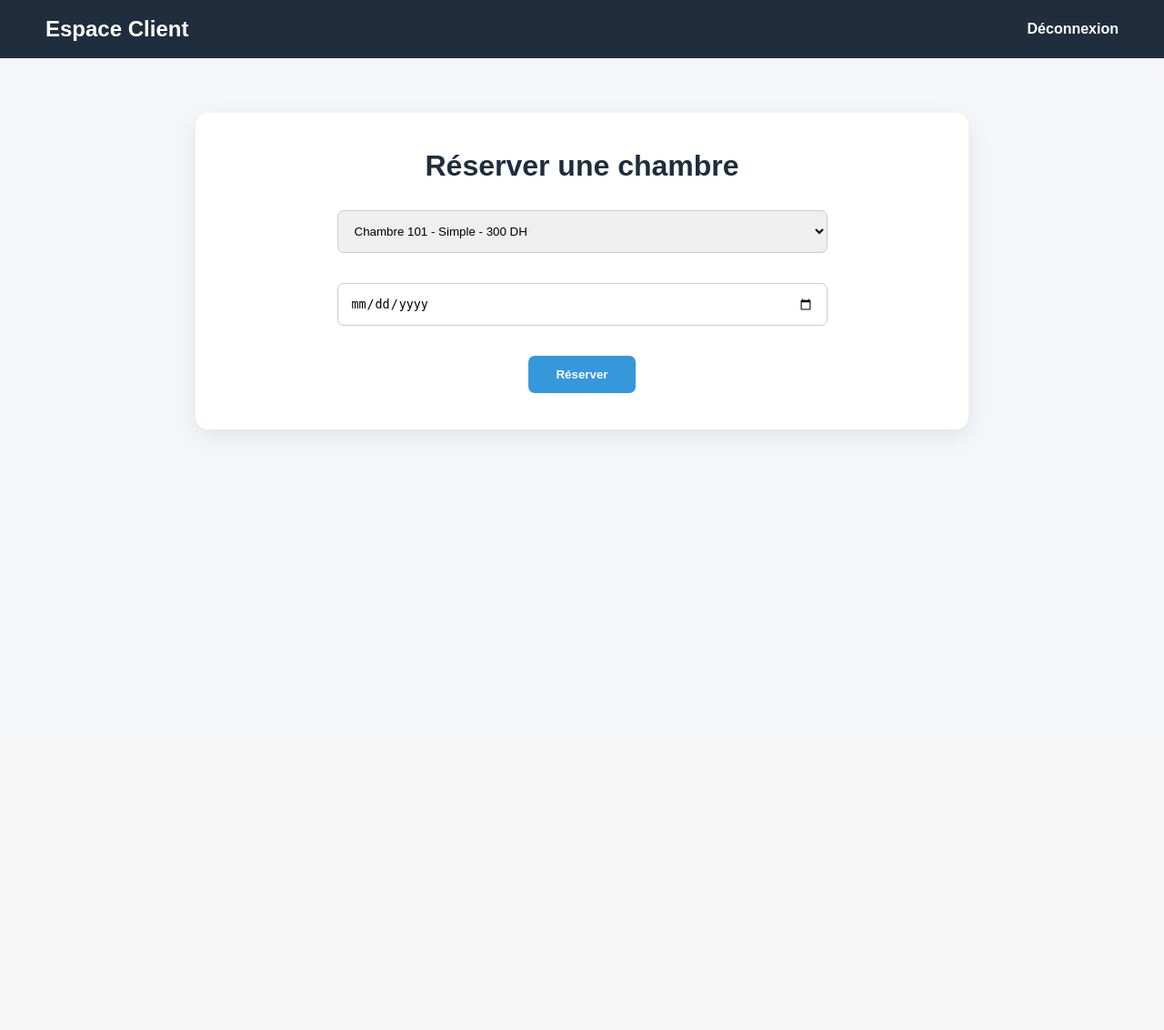
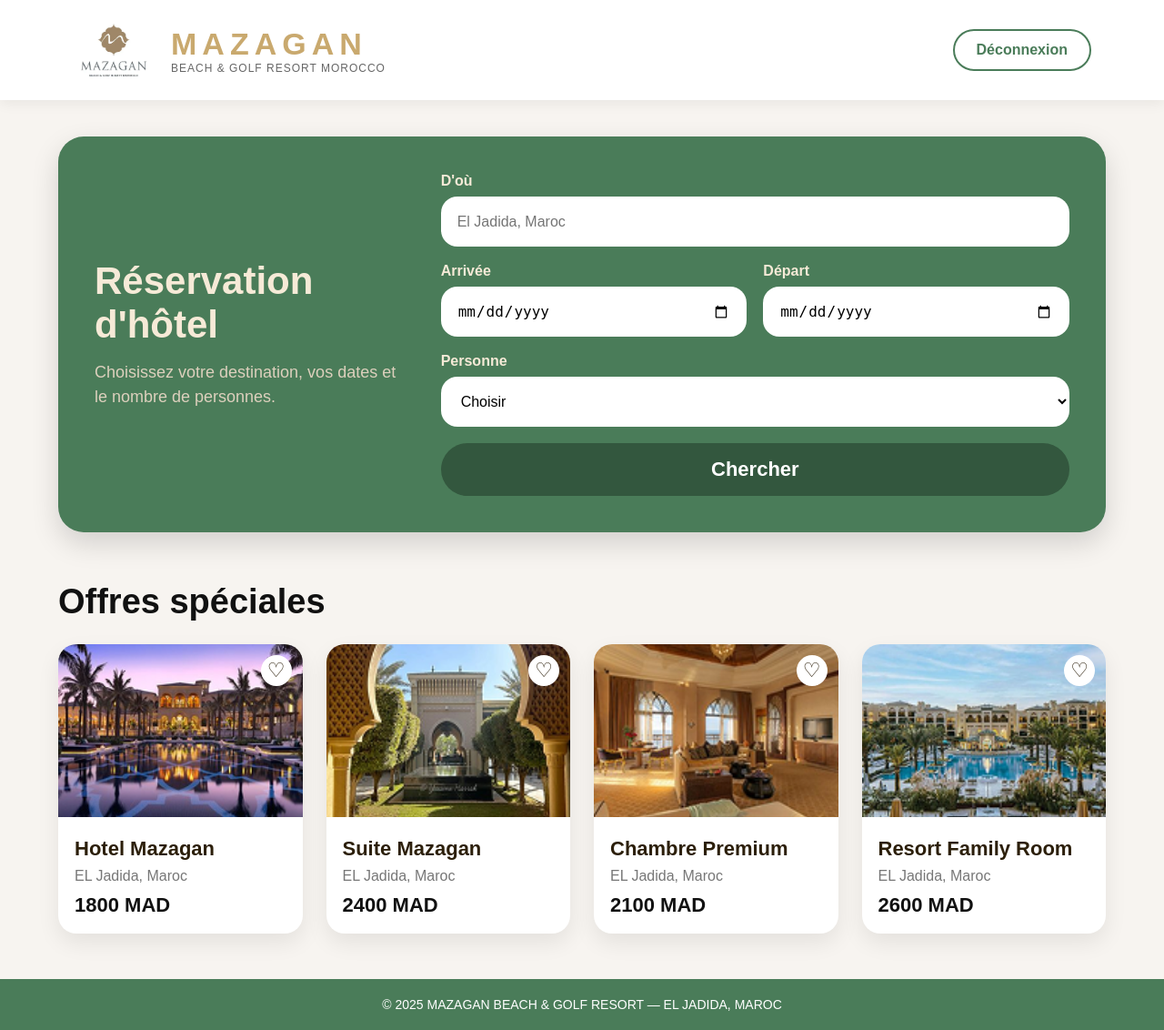
Before and after one commit to rayanedami/Gest_Res_Hotel, a Flask app: page /reservation in a window 1280 px wide. Shown: the whole page at 91% size. Before the commit the page ends 480 px from the top, so only its background shows below. Run offline with Flask 3, Linux system fonts and the light colour scheme; the visitor is signed in with stand-in values (Sample User, id 1).

Commit message:
Final update hotel reservation project

```diff
--- a/app.py
+++ b/app.py
@@ -3,34 +3,31 @@ from flask import Flask, render_template, request, redirect, url_for, session
 app = Flask(__name__)
 app.secret_key = "hotel_secret_key"
 
-# Compte admin
 ADMIN_USERNAME = "admin"
 ADMIN_PASSWORD = "1234"
 
-# Données
 clients = []
 reservations = []
 
-chambres = [
-    {"numero": 101, "type": "Simple", "prix": 300},
-    {"numero": 102, "type": "Double", "prix": 500},
-    {"numero": 103, "type": "Suite", "prix": 900},
-    {"numero": 104, "type": "Familiale", "prix": 700}
+offres = [
+    {"nom": "Hotel Mazagan", "prix": "1800 MAD", "image": "offer1.png"},
+    {"nom": "Suite Mazagan", "prix": "2400 MAD", "image": "offer2.png"},
+    {"nom": "Chambre Premium", "prix": "2100 MAD", "image": "offer3.png"},
+    {"nom": "Resort Family Room", "prix": "2600 MAD", "image": "offer4.png"}
 ]
+
 
 @app.route("/", methods=["GET", "POST"])
 def home():
     if request.method == "POST":
-        identifiant = request.form["identifiant"]
-        password = request.form["password"]
+        identifiant = request.form.get("identifiant")
+        password = request.form.get("password")
 
-        # Login admin
         if identifiant == ADMIN_USERNAME and password == ADMIN_PASSWORD:
             session.clear()
             session["admin"] = True
             return redirect(url_for("admin"))
 
-        # Login client avec email
         for client in clients:
             if client["email"] == identifiant and client["password"] == password:
                 session.clear()
@@ -38,7 +35,7 @@ def home():
                 session["client_nom"] = client["nom"]
                 return redirect(url_for("reservation"))
 
-        return render_template("index.html", message="Identifiant ou mot de passe incorrect")
+        return render_template("index.html", message="Email ou mot de passe incorrect")
 
     return render_template("index.html")
 
@@ -46,9 +43,9 @@ def home():
 @app.route("/sign_in", methods=["GET", "POST"])
 def sign_in():
     if request.method == "POST":
-        nom = request.form["nom"]
-        email = request.form["email"]
-        password = request.form["password"]
+        nom = request.form.get("nom")
+        email = request.form.get("email")
+        password = request.form.get("password")
 
         if not nom or not email or not password:
             return render_template("sign_in.html", message="Tous les champs sont obligatoires")
@@ -74,38 +71,35 @@ def reservation():
         return redirect(url_for("home"))
 
     if request.method == "POST":
-        nom = session["client_nom"]
-        chambre = request.form["chambre"]
-        date = request.form["date"]
+        destination = request.form.get("destination")
+        arrivee = request.form.get("arrivee")
+        depart = request.form.get("depart")
+        personne = request.form.get("personne")
 
-        if not date:
+        if not destination or not arrivee or not depart or not personne:
             return render_template(
                 "reservation.html",
-                chambres=chambres,
-                message="La date est obligatoire"
+                offres=offres,
+                message="Tous les champs sont obligatoires"
             )
 
-        for r in reservations:
-            if r["chambre"] == chambre and r["date"] == date:
-                return render_template(
-                    "reservation.html",
-                    chambres=chambres,
-                    message="Cette chambre est déjà réservée pour cette date"
-                )
+        reservation_data = {
+            "nom": session["client_nom"],
+            "destination": destination,
+            "arrivee": arrivee,
+            "depart": depart,
+            "personne": personne
+        }
 
-        reservations.append({
-            "nom": nom,
-            "chambre": chambre,
-            "date": date
-        })
+        reservations.append(reservation_data)
 
         return render_template(
             "reservation.html",
-            chambres=chambres,
-            message="Réservation enregistrée avec succès"
+            offres=offres,
+            confirmation=reservation_data
         )
 
-    return render_template("reservation.html", chambres=chambres)
+    return render_template("reservation.html", offres=offres)
 
 
 @app.route("/admin")
--- /dev/null
+++ b/static/reservation.css
@@ -0,0 +1,267 @@
+* {
+    margin: 0;
+    padding: 0;
+    box-sizing: border-box;
+}
+
+body {
+    font-family: Arial, sans-serif;
+    background: #f7f4f0;
+    color: #2c1f0a;
+}
+
+/* NAVBAR CLIENT */
+.client-navbar {
+    width: 100%;
+    height: 110px;
+    background: white;
+    padding: 20px 80px;
+    display: flex;
+    justify-content: space-between;
+    align-items: center;
+    box-shadow: 0 4px 14px rgba(0,0,0,0.06);
+}
+
+.logo-box {
+    display: flex;
+    align-items: center;
+    gap: 18px;
+}
+
+.logo-box img {
+    width: 90px;
+}
+
+.logo-box h1 {
+    color: #c9a96e;
+    letter-spacing: 6px;
+    font-size: 34px;
+}
+
+.logo-box p {
+    font-size: 12px;
+    color: #666;
+    letter-spacing: 1px;
+}
+
+.logout-btn {
+    text-decoration: none;
+    color: #4a7c59;
+    border: 2px solid #4a7c59;
+    padding: 12px 24px;
+    border-radius: 25px;
+    font-weight: bold;
+}
+
+.logout-btn:hover {
+    background: #4a7c59;
+    color: white;
+}
+
+/* PAGE */
+.page-container {
+    width: 90%;
+    max-width: 1250px;
+    margin: 40px auto;
+}
+
+/* BOOKING SECTION */
+.booking-section {
+    background: #4a7c59;
+    border-radius: 28px;
+    padding: 40px;
+    display: grid;
+    grid-template-columns: 1fr 2fr;
+    gap: 35px;
+    align-items: center;
+    box-shadow: 0 12px 30px rgba(0,0,0,0.15);
+}
+
+.booking-left h2 {
+    color: #f6ead7;
+    font-size: 42px;
+    margin-bottom: 15px;
+}
+
+.booking-left p {
+    color: #ddd0bd;
+    font-size: 18px;
+    line-height: 1.5;
+}
+
+.booking-form {
+    display: grid;
+    grid-template-columns: 1fr 1fr;
+    gap: 18px;
+}
+
+.input-group {
+    display: flex;
+    flex-direction: column;
+}
+
+.input-group.full {
+    grid-column: span 2;
+}
+
+.input-group label {
+    color: #f6ead7;
+    margin-bottom: 8px;
+    font-weight: bold;
+}
+
+.input-group input,
+.input-group select {
+    height: 55px;
+    border: none;
+    border-radius: 18px;
+    padding: 0 18px;
+    font-size: 16px;
+    outline: none;
+    background: white;
+}
+
+.booking-form button {
+    grid-column: span 2;
+    height: 58px;
+    border: none;
+    border-radius: 30px;
+    background: #33573e;
+    color: white;
+    font-size: 22px;
+    font-weight: bold;
+    cursor: pointer;
+}
+
+.booking-form button:hover {
+    background: #3d6849;
+}
+
+/* MESSAGE */
+.message {
+    margin-top: 25px;
+    padding: 15px;
+    border-radius: 12px;
+    background: #eafaf1;
+    color: #1e8449;
+    font-weight: bold;
+}
+
+/* OFFERS */
+.offers-section {
+    margin-top: 55px;
+}
+
+.offers-section h2 {
+    font-size: 38px;
+    margin-bottom: 25px;
+    color: #111;
+}
+
+.offers-grid {
+    display: grid;
+    grid-template-columns: repeat(4, 1fr);
+    gap: 26px;
+}
+
+.offer-card {
+    background: white;
+    border-radius: 20px;
+    overflow: hidden;
+    box-shadow: 0 10px 25px rgba(0,0,0,0.08);
+    transition: 0.3s;
+}
+
+.offer-card:hover {
+    transform: translateY(-6px);
+}
+
+.image-box {
+    position: relative;
+}
+
+.image-box img {
+    width: 100%;
+    height: 190px;
+    object-fit: cover;
+}
+
+.heart {
+    position: absolute;
+    top: 12px;
+    right: 12px;
+    background: white;
+    width: 34px;
+    height: 34px;
+    border-radius: 50%;
+    text-align: center;
+    line-height: 34px;
+    font-size: 22px;
+    color: #2c1f0a;
+}
+
+.offer-info {
+    padding: 18px;
+}
+
+.offer-info h3 {
+    font-size: 22px;
+    margin-bottom: 8px;
+}
+
+.offer-info p {
+    color: #777;
+    margin-bottom: 10px;
+}
+
+.offer-info strong {
+    font-size: 22px;
+    color: #111;
+}
+
+/* FOOTER */
+footer {
+    background: #4a7c59;
+    color: #ffffff;
+    text-align: center;
+    padding: 20px;
+    font-size: 14px;
+    margin-top: 50px;
+}
+
+/* MODAL */
+.modal {
+    position: fixed;
+    inset: 0;
+    background: rgba(0,0,0,0.55);
+    display: flex;
+    justify-content: center;
+    align-items: center;
+}
+
+.modal-content {
+    width: 420px;
+    background: white;
+    padding: 30px;
+    border-radius: 18px;
+    text-align: center;
+}
+
+.modal-content h2 {
+    color: #4a7c59;
+    margin-bottom: 18px;
+}
+
+.modal-content p {
+    margin-bottom: 10px;
+}
+
+.modal-content a {
+    display: inline-block;
+    margin-top: 18px;
+    background: #2c1f0a;
+    color: white;
+    padding: 12px 28px;
+    border-radius: 25px;
+    text-decoration: none;
+}
--- a/static/style.css
+++ b/static/style.css
@@ -109,94 +85,52 @@ body {
     margin-bottom: 15px;
 }
 
-/* Pages internes */
-.page-body {
+/* ADMIN */
+.admin-body {
     background: #f4f6f9;
-    min-height: 100vh;
 }
 
-.navbar {
-    background: #1f2d3d;
+.admin-navbar {
+    background: #2c1f0a;
     color: white;
     padding: 18px 50px;
     display: flex;
     justify-content: space-between;
-    align-items: center;
 }
 
-.navbar a {
+.admin-navbar a {
     color: white;
     text-decoration: none;
-    margin-left: 20px;
     font-weight: bold;
 }
 
-.navbar a:hover {
-    color: #3498db;
+.admin-container {
+    width: 90%;
+    max-width: 1000px;
+    margin: 50px auto;
+    background: white;
+    padding: 35px;
+    border-radius: 14px;
+    text-align: center;
 }
 
-.container {
-    width: 80%;
-    max-width: 850px;
-    margin: 60px auto;
-    background: white;
-    padding: 40px;
-    border-radius: 14px;
-    text-align: center;
-    box-shadow: 0 8px 25px rgba(0,0,0,0.08);
+.admin-container h1 {
+    margin-bottom: 25px;
 }
 
-.container h1 {
-    margin-bottom: 30px;
-    color: #1f2d3d;
-}
-
-select,
-input[type="date"] {
-    width: 70%;
-    padding: 14px;
-    margin-bottom: 15px;
-    border: 1px solid #ccc;
-    border-radius: 7px;
-}
-
-.btn {
-    background: #3498db;
-    color: white;
-    padding: 13px 30px;
-    border: none;
-    border-radius: 7px;
-    font-weight: bold;
-    cursor: pointer;
-}
-
-.btn:hover {
-    background: #217dbb;
-}
-
-.message {
-    background: #eafaf1;
-    color: #1e8449;
-    padding: 12px;
-    border-radius: 7px;
-    margin-bottom: 20px;
-}
-
-/* Admin table */
 table {
     width: 100%;
     border-collapse: collapse;
-    margin-top: 25px;
 }
 
 th {
-    background: #1f2d3d;
+    background: #2c1f0a;
     color: white;
-    padding: 14px;
+    padding: 12px;
 }
 
 td {
-    padding: 14px;
+    padding: 12px;
     border-bottom: 1px solid #ddd;
 }
 
--- a/templates/reservation.html
+++ b/templates/reservation.html
@@ -2,41 +2,106 @@
 <html lang="fr">
 <head>
     <meta charset="UTF-8">
-    <title>Réservation</title>
-    <link rel="stylesheet" href="/static/style.css">
+    <title>Réservation Hôtel</title>
+    <link rel="stylesheet" href="{{ url_for('static', filename='reservation.css') }}">
 </head>
-<body class="page-body">
+<body>
 
-<div class="navbar">
-    <h2>Espace Client</h2>
+<header class="client-navbar">
+    <div class="logo-box">
+        <img src="{{ url_for('static', filename='mazagan-logo.png') }}" alt="Mazagan Logo">
         <div>
-        <a href="/logout">Déconnexion</a>
+            <h1>MAZAGAN</h1>
+            <p>BEACH & GOLF RESORT MOROCCO</p>
         </div>
     </div>
 
-<div class="container">
-    <h1>Réserver une chambre</h1>
+    <a href="{{ url_for('logout') }}" class="logout-btn">Déconnexion</a>
+</header>
+
+<main class="page-container">
+
+    <section class="booking-section">
+        <div class="booking-left">
+            <h2>Réservation d'hôtel</h2>
+            <p>Choisissez votre destination, vos dates et le nombre de personnes.</p>
+        </div>
+
+        <form method="POST" class="booking-form">
+            <div class="input-group full">
+                <label>D'où</label>
+                <input type="text" name="destination" placeholder="El Jadida, Maroc">
+            </div>
+
+            <div class="input-group">
+                <label>Arrivée</label>
+                <input type="date" name="arrivee">
+            </div>
+
+            <div class="input-group">
+                <label>Départ</label>
+                <input type="date" name="depart">
+            </div>
+
+            <div class="input-group full">
+                <label>Personne</label>
+                <select name="personne">
+                    <option value="">Choisir</option>
+                    <option value="1">1 personne</option>
+                    <option value="2">2 personnes</option>
+                    <option value="3">3 personnes</option>
+                    <option value="Famille">Famille</option>
+                </select>
+            </div>
+
+            <button type="submit">Chercher</button>
+        </form>
+    </section>
 
     {% if message %}
-        <p class="message">{{ message }}</p>
+        <div class="message">{{ message }}</div>
     {% endif %}
 
-    <form method="POST">
-        <select name="chambre">
-            {% for c in chambres %}
-            <option value="{{ c.numero }}">
-                Chambre {{ c.numero }} - {{ c.type }} - {{ c.prix }} DH
-            </option>
+    <section class="offers-section">
+        <h2>Offres spéciales</h2>
+
+        <div class="offers-grid">
+            {% for offre in offres %}
+            <div class="offer-card">
+                <div class="image-box">
+                    <img src="{{ url_for('static', filename=offre.image) }}" alt="{{ offre.nom }}">
+                    <span class="heart">♡</span>
+                </div>
+
+                <div class="offer-info">
+                    <h3>{{ offre.nom }}</h3>
+                    <p>EL Jadida, Maroc</p>
+                    <strong>{{ offre.prix }}</strong>
+                </div>
+            </div>
             {% endfor %}
-        </select>
-        <br><br>
+        </div>
+    </section>
 
-        <input type="date" name="date">
-        <br><br>
+</main>
 
-        <button class="btn" type="submit">Réserver</button>
-    </form>
+<footer>
+    © 2025 MAZAGAN BEACH & GOLF RESORT — EL JADIDA, MAROC
+</footer>
+
+{% if confirmation %}
+<div class="modal">
+    <div class="modal-content">
+        <h2>Réservation confirmée</h2>
+        <p><strong>Client :</strong> {{ confirmation.nom }}</p>
+        <p><strong>Destination :</strong> {{ confirmation.destination }}</p>
+        <p><strong>Arrivée :</strong> {{ confirmation.arrivee }}</p>
+        <p><strong>Départ :</strong> {{ confirmation.depart }}</p>
+        <p><strong>Personnes :</strong> {{ confirmation.personne }}</p>
+        <a href="{{ url_for('reservation') }}">Fermer</a>
     </div>
+</div>
+{% endif %}
 
 </body>
 </html>
```
Also changed, not shown: other parts of static/style.css (+13 -41 lines), templates/admin.html (+18 -14 lines), templates/sign_in.html (+9 -10 lines), static/offer1.png (added), static/offer2.png (added), static/offer3.png (added), static/offer4.png (added). Lines whose indentation alone changed are shown as unchanged.
